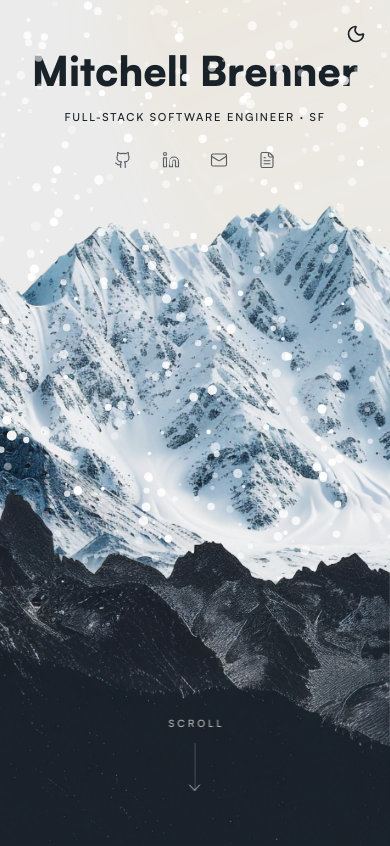
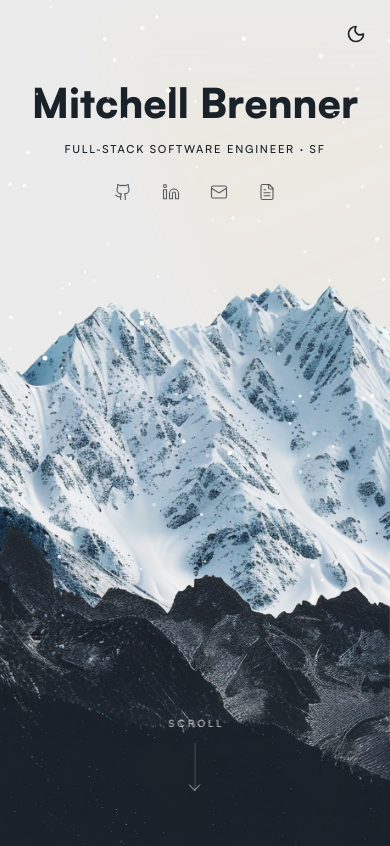
Before and after one commit to MitchBrenner/2025-portfolio, a Next.js app: page / in a window 390 px wide. Shown: the top 846 px of the page. Built offline with nearby package versions, Linux system fonts and the light colour scheme.

Commit message:
feat(mobile): improve mobile compatability

```diff
--- a/src/app/globals.css
+++ b/src/app/globals.css
@@ -126,6 +126,15 @@
 }
 
 @layer base {
+  /* Safari tints its toolbar and overscroll from the root background, so match the hero sky */
+  html,
+  html body {
+    background-color: #ebebeb;
+  }
+  html.dark,
+  html.dark body {
+    background-color: #020305;
+  }
   * {
     @apply border-border outline-ring/50;
   }
@@ -142,7 +151,7 @@
 /* Hero intro: screen clears, fog banks drift off the mountains, name resolves letter by letter */
 .hero-intro-fog {
   opacity: 0;
-  animation: hero-fog-clear 0.6s ease-out 0.05s both;
+  animation: hero-fog-clear 0.6s ease-out 0.05s backwards;
 }
 
 .hero-fog-bank {
@@ -157,40 +166,40 @@
 }
 
 .hero-fog-drift-left {
-  animation: hero-fog-drift-left 1.3s ease-out 0.1s both;
+  animation: hero-fog-drift-left 1.3s ease-out 0.1s backwards;
 }
 
 .hero-fog-drift-right {
-  animation: hero-fog-drift-right 1.4s ease-out 0.1s both;
+  animation: hero-fog-drift-right 1.4s ease-out 0.1s backwards;
 }
 
 .hero-fog-drift-low {
-  animation: hero-fog-drift-low 1.2s ease-out 0.1s both;
+  animation: hero-fog-drift-low 1.2s ease-out 0.1s backwards;
 }
 
 .hero-intro-back-mountain {
-  animation: hero-mountain-settle 2.6s cubic-bezier(0.22, 1, 0.36, 1) both;
+  animation: hero-mountain-settle 2.6s cubic-bezier(0.22, 1, 0.36, 1) backwards;
 }
 
 .hero-intro-front-mountain {
   transform-origin: bottom;
-  animation: hero-mountain-rise 2.2s cubic-bezier(0.22, 1, 0.36, 1) 0.1s both;
+  animation: hero-mountain-rise 2.2s cubic-bezier(0.22, 1, 0.36, 1) 0.1s backwards;
 }
 
 .hero-intro-letter {
-  animation: hero-letter-in 0.7s cubic-bezier(0.22, 1, 0.36, 1) both;
+  animation: hero-letter-in 0.7s cubic-bezier(0.22, 1, 0.36, 1) backwards;
 }
 
 .hero-intro-role {
-  animation: hero-role-in 0.8s cubic-bezier(0.22, 1, 0.36, 1) 0.9s both;
+  animation: hero-role-in 0.8s cubic-bezier(0.22, 1, 0.36, 1) 0.9s backwards;
 }
 
 .hero-intro-links {
-  animation: hero-fade-in 0.7s ease-out 1.1s both;
+  animation: hero-fade-in 0.7s ease-out 1.1s backwards;
 }
 
 .hero-intro-fade {
-  animation: hero-fade-in 0.6s ease-out 1.3s both;
+  animation: hero-fade-in 0.6s ease-out 1.3s backwards;
 }
 
 @keyframes hero-fog-clear {
@@ -309,6 +318,55 @@
   }
 }
 
+/* Hero scroll parallax, driven natively by scroll position where supported
+   (smooth during iOS momentum scrolling); GSAP handles older browsers. */
+@supports (animation-timeline: scroll()) {
+  @media (prefers-reduced-motion: no-preference) {
+    .front-mountain,
+    .name-text {
+      will-change: translate;
+      animation-timing-function: linear;
+      animation-fill-mode: both;
+      animation-timeline: scroll(root);
+      animation-range: 0 100svh;
+    }
+
+    .front-mountain {
+      animation-name: hero-front-mountain-parallax;
+    }
+
+    .name-text {
+      animation-name: hero-name-parallax;
+    }
+
+    .scroll-text {
+      animation-name: hero-scroll-hint-out;
+      animation-timing-function: linear;
+      animation-fill-mode: both;
+      animation-timeline: scroll(root);
+      animation-range: 0 min(250px, 35svh);
+    }
+  }
+}
+
+@keyframes hero-front-mountain-parallax {
+  to {
+    translate: 0 -16%;
+  }
+}
+
+@keyframes hero-name-parallax {
+  to {
+    translate: 0 60svh;
+  }
+}
+
+@keyframes hero-scroll-hint-out {
+  to {
+    opacity: 0;
+  }
+}
+
 @media (prefers-reduced-motion: reduce) {
   .scroll-indicator-line,
   .hero-intro-fog,
--- a/src/app/layout.tsx
+++ b/src/app/layout.tsx
@@ -17,9 +17,10 @@ export default function RootLayout({
   return (
     <html lang="en" className={satoshi.variable} suppressHydrationWarning>
       <head>
+        <meta name="theme-color" content="#EBEBEB" />
         <script
           dangerouslySetInnerHTML={{
-            __html: `try{if(localStorage.getItem("theme")==="dark")document.documentElement.classList.add("dark")}catch(e){}`,
+            __html: `try{if(localStorage.getItem("theme")==="dark"){document.documentElement.classList.add("dark");document.querySelector('meta[name="theme-color"]').setAttribute("content","#020305")}}catch(e){}`,
           }}
         />
       </head>
--- a/src/app/page.tsx
+++ b/src/app/page.tsx
@@ -9,7 +9,7 @@ export default function Home() {
       <div className="relative isolate overflow-hidden bg-[#1a222b] text-white">
         <div
           aria-hidden="true"
-          className="pointer-events-none absolute inset-0 z-0 bg-[url('/images/topographic.jpg')] bg-[length:900px_auto] bg-top opacity-60 mix-blend-multiply [mask-image:linear-gradient(to_bottom,transparent,black_18%,black)]"
+          className="pointer-events-none absolute inset-0 z-0 bg-[url('/images/topographic.jpg')] bg-[length:900px_auto] bg-top opacity-60 mix-blend-multiply [mask-image:linear-gradient(to_bottom,transparent,black_64px,black)]"
         />
         <Experience />
         <About />
--- a/src/components/Hero.tsx
+++ b/src/components/Hero.tsx
@@ -18,11 +18,17 @@ import { loadSlim } from "@tsparticles/slim";
 import { LightRays } from "@/components/ui/light-rays";
 import { Meteors } from "@/components/ui/meteors";
 import HeroLinks from "@/components/HeroLinks";
+import { useIsDark } from "@/hooks/use-is-dark";
 import { AnimatedThemeToggler } from "@/components/ui/animated-theme-toggler";
 
 gsap.registerPlugin(ScrollTrigger);
+// Mobile Safari resizes the viewport as the address bar shows/hides;
+// skipping those refreshes keeps the scroll parallax from stuttering.
+ScrollTrigger.config({ ignoreMobileResize: true });
 
 const MAX_WIND = 0.8;
+const SKY_LIGHT = "#EBEBEB";
+const SKY_DARK = "#020305";
 const NAME = "Mitchell Brenner";
 const NAME_INTRO_DELAY = 0.4;
 const NAME_LETTER_STAGGER = 0.025;
@@ -33,6 +39,14 @@ function Hero() {
   const targetWind = useRef(0);
   const currentWind = useRef(0);
   const windFrame = useRef<number | null>(null);
+  const isDark = useIsDark();
+
+  // Keep the browser toolbar tint (Safari/Chrome) matched to the hero sky.
+  useEffect(() => {
+    document
+      .querySelector('meta[name="theme-color"]')
+      ?.setAttribute("content", isDark ? SKY_DARK : SKY_LIGHT);
+  }, [isDark]);
 
   const animateWind = useCallback(() => {
     const particles = particlesContainer.current?.particles;
@@ -97,9 +111,15 @@ function Hero() {
     () => {
       const media = gsap.matchMedia();
 
+      // Browsers with CSS scroll-driven animations run the parallax natively
+      // (see globals.css), which stays smooth during iOS momentum scrolling.
+      if (CSS.supports("animation-timeline: scroll()")) {
+        return;
+      }
+
       media.add("(prefers-reduced-motion: no-preference)", () => {
         gsap.to(".front-mountain", {
-          yPercent: -22,
+          yPercent: -16,
           ease: "none",
           scrollTrigger: {
             trigger: container.current,
@@ -109,7 +129,7 @@ function Hero() {
           },
         });
         gsap.to(".name-text", {
-          y: () => (container.current?.clientHeight ?? 0) * 0.7,
+          y: () => (container.current?.clientHeight ?? 0) * 0.6,
           ease: "none",
           scrollTrigger: {
             trigger: container.current,
@@ -171,9 +191,11 @@ function Hero() {
         startWind();
       }}
     >
-      {/* Sun Rays (day only, behind mountains and name) */}
+      {/* Sun Rays (day only, behind mountains and name). Rays fade in below the top
+          edge so the sky there matches the solid color Safari paints behind its status bar. */}
+      {!isDark && (
         <LightRays
-        className="z-0 dark:hidden"
+          className="z-0 [mask-image:linear-gradient(to_bottom,transparent,black_15%)]"
           color="rgba(255, 205, 95, 0.35)"
           count={3}
           blur={22}
@@ -181,10 +203,13 @@ function Hero() {
           speed={16}
           length="100vh"
         />
+      )}
 
       {/* Aurora Light Rays (night only, behind mountains and name) */}
+      {isDark && (
+        <>
           <LightRays
-        className="z-0 hidden dark:block"
+            className="z-0 [mask-image:linear-gradient(to_bottom,transparent,black_15%)]"
             color="rgba(16, 220, 150, 0.35)"
             count={4}
             blur={40}
@@ -192,13 +217,15 @@ function Hero() {
             length="100vh"
           />
           <LightRays
-        className="z-0 hidden dark:block"
+            className="z-0 [mask-image:linear-gradient(to_bottom,transparent,black_15%)]"
             color="rgba(40, 150, 255, 0.35)"
             count={3}
             blur={44}
             speed={13}
             length="90vh"
           />
+        </>
+      )}
 
       {/* Meteors (night only) */}
       <div className="pointer-events-none absolute inset-0 z-0 hidden overflow-hidden dark:block">
@@ -218,6 +245,24 @@ function Hero() {
           className="pointer-events-none absolute inset-0 z-5 h-full w-full overflow-hidden"
           options={{
             fullScreen: { enable: false },
+            detectRetina: false,
+            fpsLimit: 60,
+            responsive: [
+              {
+                maxWidth: 640,
+                options: {
+                  particles: {
+                    number: { value: 150 },
+                    size: { value: { min: 1, max: 2.5 } },
+                    move: { speed: { min: 1, max: 4 } },
+                  },
+                },
+              },
+              {
+                maxWidth: 1024,
+                options: { particles: { number: { value: 220 } } },
+              },
+            ],
             particles: {
               color: {
                 value: "#fff",
@@ -250,26 +295,26 @@ function Hero() {
         />
       )}
       {/* Background Mountain */}
-      <div className="hero-intro-back-mountain absolute -top-20 left-0 z-1 h-[90%] w-full">
+      <div className="hero-intro-back-mountain absolute top-0 left-0 sm:-top-20 z-1 h-[90%] w-full">
         <Image
           src="/images/back-mountain.webp"
           alt=""
           fill
           priority
-          sizes="100vw"
-          className="object-cover blur-[0.6px] dark:brightness-[0.78] dark:saturate-[0.8]"
+          sizes="(max-aspect-ratio: 3/2) 135vh, 100vw"
+          className="object-cover sm:blur-[0.6px] dark:brightness-[0.78] dark:saturate-[0.8]"
         />
       </div>
 
       {/* Foreground Mountain */}
       <div className="absolute inset-x-0 bottom-0 z-7 h-[12%] bg-[#1a222b]" />
-      <div className="front-mountain absolute -bottom-[12%] left-0 z-10 h-[80%] w-full">
+      <div className="front-mountain absolute -bottom-[16%] left-0 sm:-bottom-[12%] z-10 h-[80%] w-full will-change-transform">
         <Image
           src="/images/front-mountain.webp"
           alt=""
           fill
           priority
-          sizes="100vw"
+          sizes="(max-aspect-ratio: 3/2) 120vh, 100vw"
           className="hero-intro-front-mountain object-cover"
         />
       </div>
@@ -277,7 +322,7 @@ function Hero() {
       {/* Introduction */}
       <div
         id="name"
-        className="name-text absolute inset-x-0 top-0 z-2 flex flex-col items-center gap-2 px-4 pt-10 text-center sm:pt-14 lg:pt-16"
+        className="name-text absolute inset-x-0 top-0 z-2 flex will-change-transform flex-col items-center gap-2 px-4 pt-18 text-center sm:pt-14 lg:pt-16"
       >
         <h1
           aria-label={NAME}
--- a/src/components/Tech.tsx
+++ b/src/components/Tech.tsx
@@ -2,8 +2,8 @@ import Image from "next/image";
 
 function Tech({ name, image }: { name: string; image: string }) {
   return (
-    <div className="font-satoshi inline-flex w-48 shrink-0 items-center gap-3 whitespace-nowrap rounded-2xl border border-white/10 bg-[#202a33]/90 px-5 py-4 text-base font-medium text-white/80 transition-colors hover:border-white/25 hover:bg-[#273641]">
-      <div className="relative h-7 w-7 shrink-0">
+    <div className="font-satoshi inline-flex w-max shrink-0 items-center gap-2 whitespace-nowrap rounded-xl border border-white/10 bg-[#202a33]/90 px-3.5 py-2.5 text-sm font-medium sm:w-48 sm:gap-3 sm:rounded-2xl sm:px-5 sm:py-4 sm:text-base text-white/80 transition-colors hover:border-white/25 hover:bg-[#273641]">
+      <div className="relative size-5 shrink-0 sm:size-7">
         <Image
           src={image}
           alt=""
--- /dev/null
+++ b/src/hooks/use-is-dark.ts
@@ -0,0 +1,18 @@
+import { useSyncExternalStore } from "react";
+
+function subscribe(onChange: () => void) {
+  const observer = new MutationObserver(onChange);
+  observer.observe(document.documentElement, {
+    attributes: true,
+    attributeFilter: ["class"],
+  });
+  return () => observer.disconnect();
+}
+
+export function useIsDark() {
+  return useSyncExternalStore(
+    subscribe,
+    () => document.documentElement.classList.contains("dark"),
+    () => false,
+  );
+}
```
Lines whose indentation alone changed are shown as unchanged.
